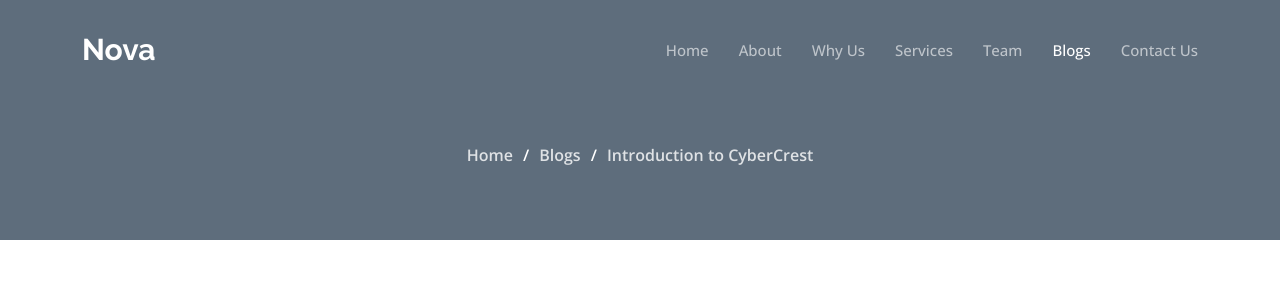
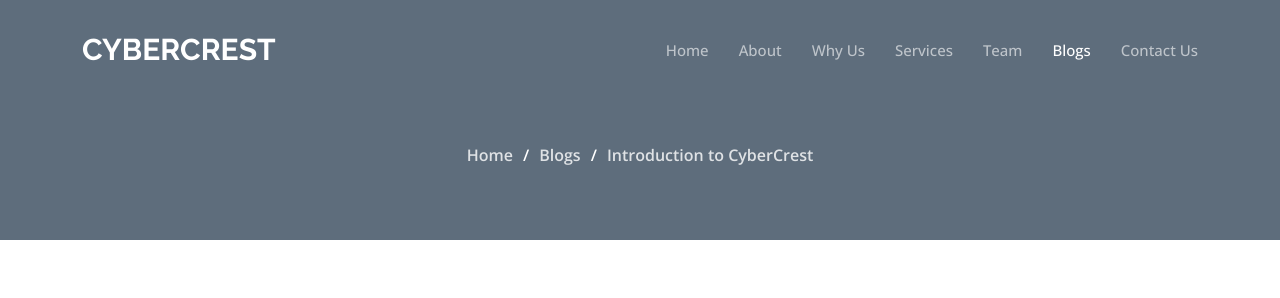
Before and after one commit to nvispute/cybercrest, a plain HTML site: page blog-1.html in a window 1280 px wide. Shown: the top 298 px of the page. Drawn offline with nearby package versions, Linux system fonts and the light colour scheme.

Commit message:
update logo in blog-detail pages

```diff
--- a/blog-1.html
+++ b/blog-1.html
@@ -57,7 +57,7 @@
         <a href="index.html" class="logo d-flex align-items-center">
           <!-- Uncomment the line below if you also wish to use an image logo -->
           <!-- <img src="assets/img/logo.png" alt=""> -->
-          <h1 class="d-flex align-items-center">Nova</h1>
+          <h1 class="d-flex align-items-center">CYBERCREST</h1>
         </a>
 
         <i class="mobile-nav-toggle mobile-nav-show bi bi-list"></i>
```
